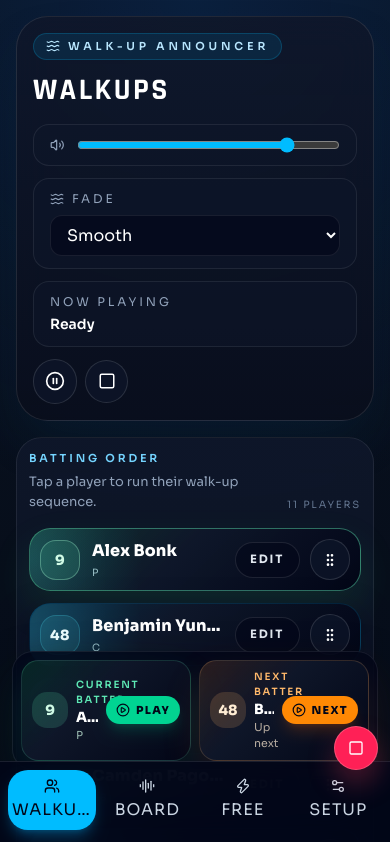
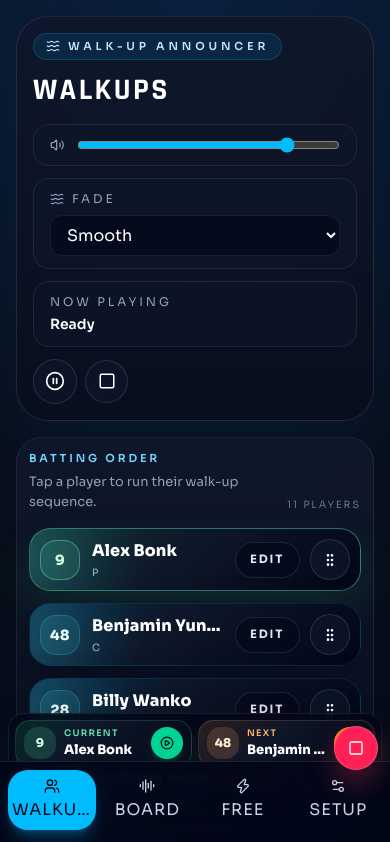
Before and after one commit to ClayBoneNJ/walk-up-announcer, a React (Vite) app: page / in a window 390 px wide. Shown: the top 842 px of the page. Built offline with nearby package versions, Linux system fonts and the light colour scheme.

Commit message:
Tighten mobile overlays and batter dock

```diff
--- a/src/App.jsx
+++ b/src/App.jsx
@@ -730,47 +730,47 @@ function WalkupsView({
       </div>
     </section>
     {players.length && currentBatter && nextBatter ? (
-      <div className="fixed inset-x-3 bottom-[4.65rem] z-20 mx-auto max-w-4xl sm:inset-x-4 sm:bottom-24">
-        <div className="grid grid-cols-2 gap-2 rounded-[1.3rem] border border-white/8 bg-slate-950/80 p-2 shadow-[0_18px_44px_rgba(2,6,23,0.45)] backdrop-blur-xl sm:rounded-[1.7rem] sm:border-0 sm:bg-transparent sm:p-0 sm:shadow-none">
-        <div className="flex items-center gap-2 rounded-[1.1rem] border border-emerald-300/18 bg-[linear-gradient(135deg,rgba(34,197,94,0.16),rgba(15,23,42,0.96)_40%,rgba(2,6,23,0.98))] px-2.5 py-2 shadow-[0_18px_40px_rgba(34,197,94,0.12)] sm:gap-3 sm:rounded-[1.7rem] sm:px-3 sm:py-3">
-          <div className="flex h-9 w-9 shrink-0 items-center justify-center rounded-[0.95rem] bg-emerald-300/16 text-sm font-black text-emerald-100 sm:h-12 sm:w-12 sm:rounded-[1.1rem] sm:text-lg">
+      <div className="fixed inset-x-2 bottom-[4.4rem] z-20 mx-auto max-w-4xl sm:inset-x-4 sm:bottom-24">
+        <div className="grid grid-cols-2 gap-1.5 rounded-[1rem] border border-white/8 bg-slate-950/84 p-1.5 shadow-[0_14px_34px_rgba(2,6,23,0.42)] backdrop-blur-xl sm:rounded-[1.7rem] sm:border-0 sm:bg-transparent sm:p-0 sm:shadow-none">
+        <div className="flex items-center gap-2 rounded-[0.95rem] border border-emerald-300/18 bg-[linear-gradient(135deg,rgba(34,197,94,0.16),rgba(15,23,42,0.96)_40%,rgba(2,6,23,0.98))] px-2 py-1.5 shadow-[0_14px_32px_rgba(34,197,94,0.1)] sm:gap-3 sm:rounded-[1.7rem] sm:px-3 sm:py-3">
+          <div className="flex h-8 w-8 shrink-0 items-center justify-center rounded-[0.85rem] bg-emerald-300/16 text-xs font-black text-emerald-100 sm:h-12 sm:w-12 sm:rounded-[1.1rem] sm:text-lg">
             {currentBatter.jerseyNumber || "--"}
           </div>
           <div className="min-w-0 flex-1 text-left">
-            <div className="text-[10px] font-semibold uppercase tracking-[0.18em] text-emerald-300 sm:text-[11px] sm:tracking-[0.22em]">
-              Current Batter
+            <div className="text-[9px] font-semibold uppercase tracking-[0.14em] text-emerald-300 sm:text-[11px] sm:tracking-[0.22em]">
+              Current
             </div>
-            <div className="truncate text-sm font-black text-white sm:text-base">{currentBatter.name}</div>
-            <div className="text-[11px] text-emerald-100/70 sm:text-xs">{currentBatter.positionLabel || "Utility"}</div>
+            <div className="truncate text-[13px] font-black text-white sm:text-base">{currentBatter.name}</div>
+            <div className="hidden text-[11px] text-emerald-100/70 sm:block sm:text-xs">{currentBatter.positionLabel || "Utility"}</div>
           </div>
           <button
             type="button"
             onClick={() => onPlayCurrentBatter(currentBatter, players)}
-            className="flex shrink-0 items-center gap-1.5 rounded-full bg-emerald-400 px-2.5 py-1.5 text-slate-950 shadow-lg shadow-emerald-500/20 sm:gap-2 sm:px-3 sm:py-2"
+            className="flex h-8 w-8 shrink-0 items-center justify-center rounded-full bg-emerald-400 text-slate-950 shadow-lg shadow-emerald-500/20 sm:h-auto sm:w-auto sm:gap-2 sm:px-3 sm:py-2"
           >
             <CirclePlay className="h-3.5 w-3.5 sm:h-4 sm:w-4" />
-            <span className="text-[11px] font-black uppercase tracking-[0.12em] sm:text-xs sm:tracking-[0.14em]">Play</span>
+            <span className="sr-only sm:not-sr-only sm:text-xs sm:font-black sm:uppercase sm:tracking-[0.14em]">Play</span>
           </button>
         </div>
 
-        <div className="flex items-center gap-2 rounded-[1.1rem] border border-orange-300/18 bg-[linear-gradient(135deg,rgba(251,146,60,0.16),rgba(15,23,42,0.96)_40%,rgba(2,6,23,0.98))] px-2.5 py-2 shadow-[0_18px_40px_rgba(251,146,60,0.12)] sm:gap-3 sm:rounded-[1.7rem] sm:px-3 sm:py-3">
-          <div className="flex h-9 w-9 shrink-0 items-center justify-center rounded-[0.95rem] bg-orange-300/16 text-sm font-black text-orange-100 sm:h-12 sm:w-12 sm:rounded-[1.1rem] sm:text-lg">
+        <div className="flex items-center gap-2 rounded-[0.95rem] border border-orange-300/18 bg-[linear-gradient(135deg,rgba(251,146,60,0.16),rgba(15,23,42,0.96)_40%,rgba(2,6,23,0.98))] px-2 py-1.5 shadow-[0_14px_32px_rgba(251,146,60,0.1)] sm:gap-3 sm:rounded-[1.7rem] sm:px-3 sm:py-3">
+          <div className="flex h-8 w-8 shrink-0 items-center justify-center rounded-[0.85rem] bg-orange-300/16 text-xs font-black text-orange-100 sm:h-12 sm:w-12 sm:rounded-[1.1rem] sm:text-lg">
             {nextBatter.jerseyNumber || "--"}
           </div>
           <div className="min-w-0 flex-1 text-left">
-            <div className="text-[10px] font-semibold uppercase tracking-[0.18em] text-orange-300 sm:text-[11px] sm:tracking-[0.22em]">
-              Next Batter
+            <div className="text-[9px] font-semibold uppercase tracking-[0.14em] text-orange-300 sm:text-[11px] sm:tracking-[0.22em]">
+              Next
             </div>
-            <div className="truncate text-sm font-black text-white sm:text-base">{nextBatter.name}</div>
-            <div className="text-[11px] text-orange-100/70 sm:text-xs">Up next</div>
+            <div className="truncate text-[13px] font-black text-white sm:text-base">{nextBatter.name}</div>
+            <div className="hidden text-[11px] text-orange-100/70 sm:block sm:text-xs">Up next</div>
           </div>
           <button
             type="button"
             onClick={() => onPlayNextBatter(players)}
-            className="flex shrink-0 items-center gap-1.5 rounded-full bg-orange-400 px-2.5 py-1.5 text-slate-950 shadow-lg shadow-orange-500/20 sm:gap-2 sm:px-3 sm:py-2"
+            className="flex h-8 w-8 shrink-0 items-center justify-center rounded-full bg-orange-400 text-slate-950 shadow-lg shadow-orange-500/20 sm:h-auto sm:w-auto sm:gap-2 sm:px-3 sm:py-2"
           >
             <CirclePlay className="h-3.5 w-3.5 sm:h-4 sm:w-4" />
-            <span className="text-[11px] font-black uppercase tracking-[0.12em] sm:text-xs sm:tracking-[0.14em]">Next</span>
+            <span className="sr-only sm:not-sr-only sm:text-xs sm:font-black sm:uppercase sm:tracking-[0.14em]">Next</span>
           </button>
         </div>
         </div>
```
Also changed, not shown: src/components/PlayerManager.jsx (+26 -20 lines).
